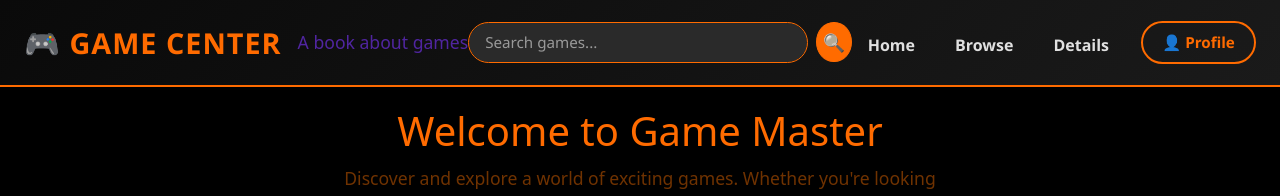
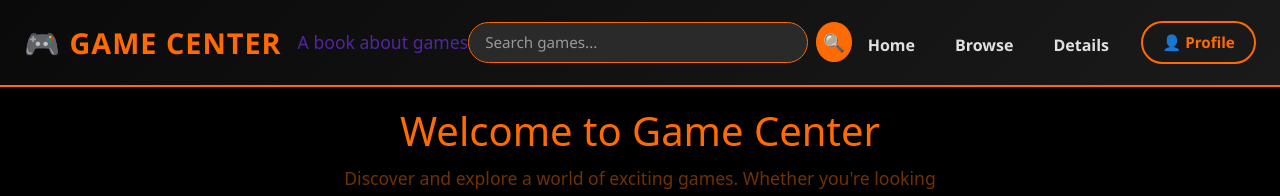
Before and after one commit to abhiram004-kv/webpage, a React (Vite) app: page / in a window 1280 px wide. Shown: the top 196 px of the page. Built offline with nearby package versions, Linux system fonts and the light colour scheme.

Commit message:
third1 commit

```diff
--- a/src/components/Hdr.jsx
+++ b/src/components/Hdr.jsx
@@ -5,7 +5,7 @@ function Hdr() {
   return (
     <div>
       <header>
-        <h1>Welcome to Game Master</h1>
+        <h1>Welcome to Game Center</h1>
         <p>Discover and explore a world of exciting games. Whether you're looking for action, puzzles, or strategy, Game Master has something for everyone.</p>
       </header>
     </div>
```
